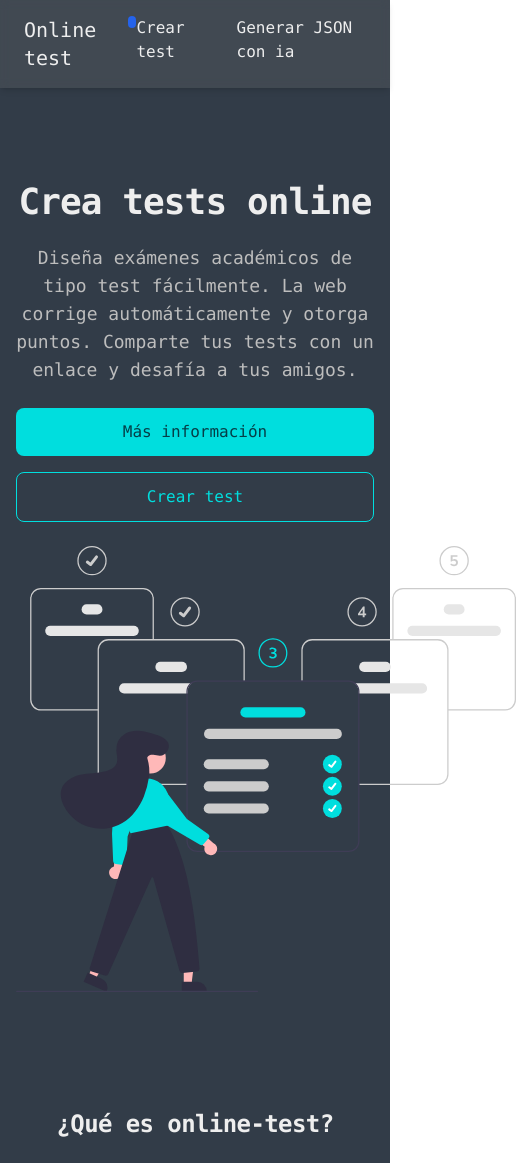
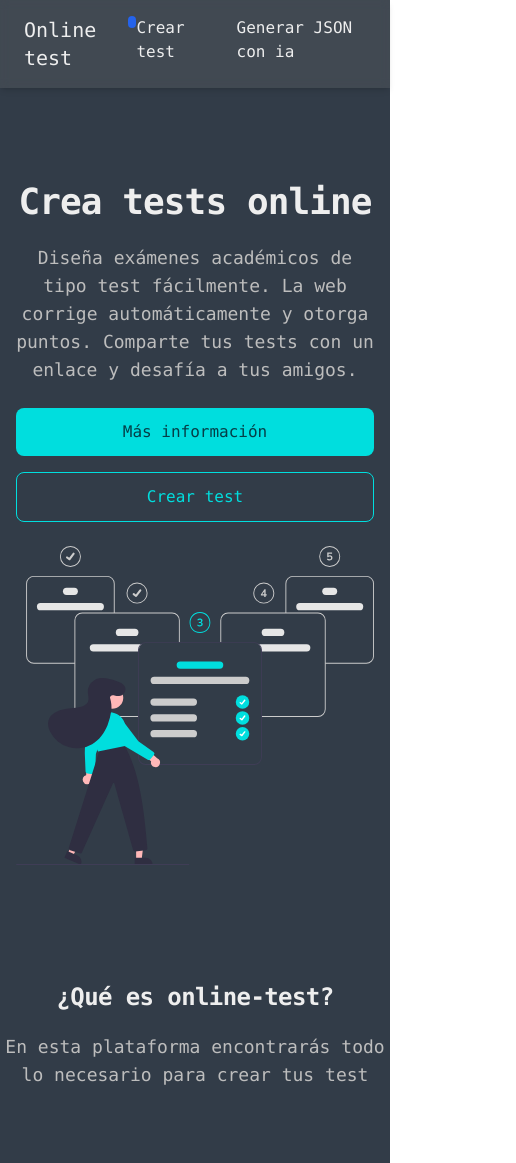
Before and after one commit to guiurm/online-test, a Vue app: page / in a window 390 px wide. Shown: the top 1163 px of the page, 516 px wide, since content can reach past the window. Built offline with nearby package versions, Linux system fonts and the light colour scheme.

Commit message:
fix: index image width

```diff
--- a/src/views/IndexView.vue
+++ b/src/views/IndexView.vue
@@ -23,7 +23,7 @@ cardsData
                     </div>
                 </div>
                 <div class="mx-auto xl:mx-0 mt-6">
-                    <img class="xl:max-w-[350px] sm:max-w-full max-w-[500px]" src="/img/undraw_setup_wizard_re_nday.svg" alt="Logo" />
+                    <img class="xl:max-w-[350px] xs:max-w-full md:max-w-[500px]" src="/img/undraw_setup_wizard_re_nday.svg" alt="Logo" />
                 </div>
             </div>
         </section>
```
